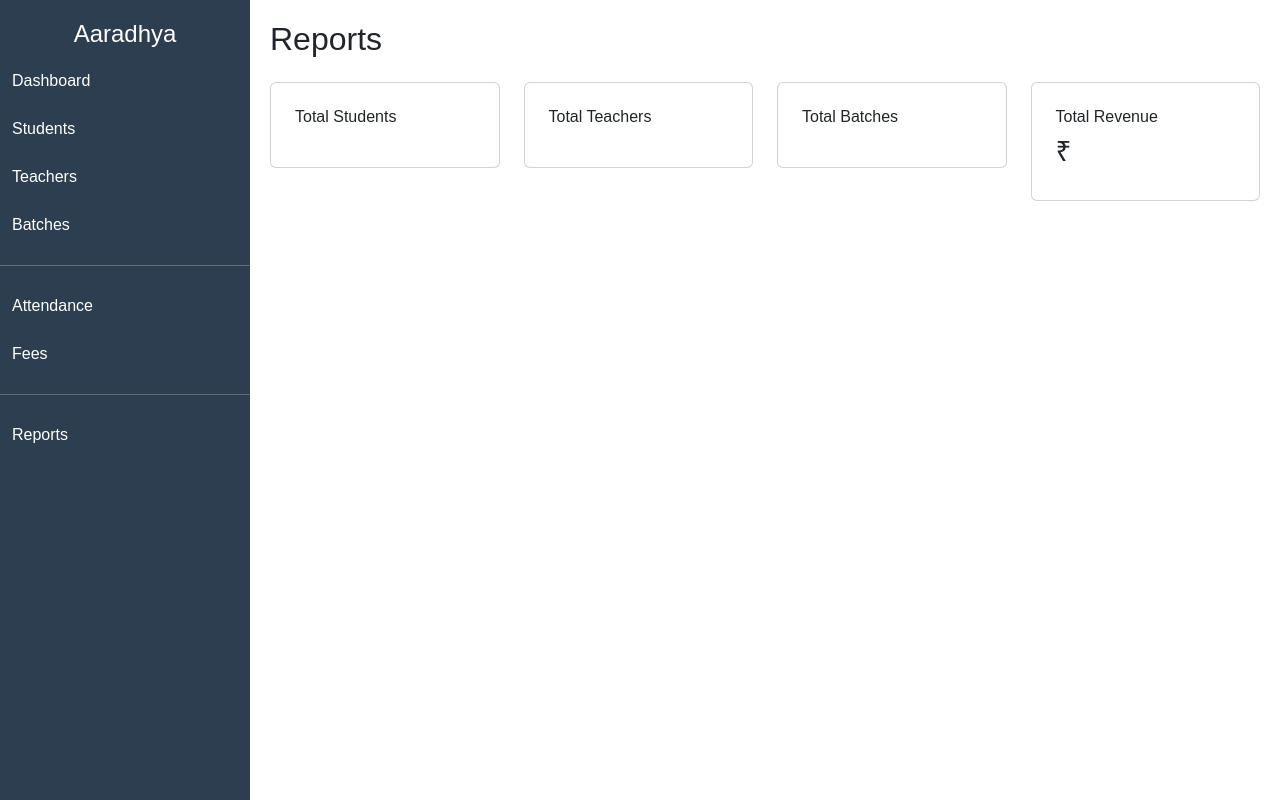
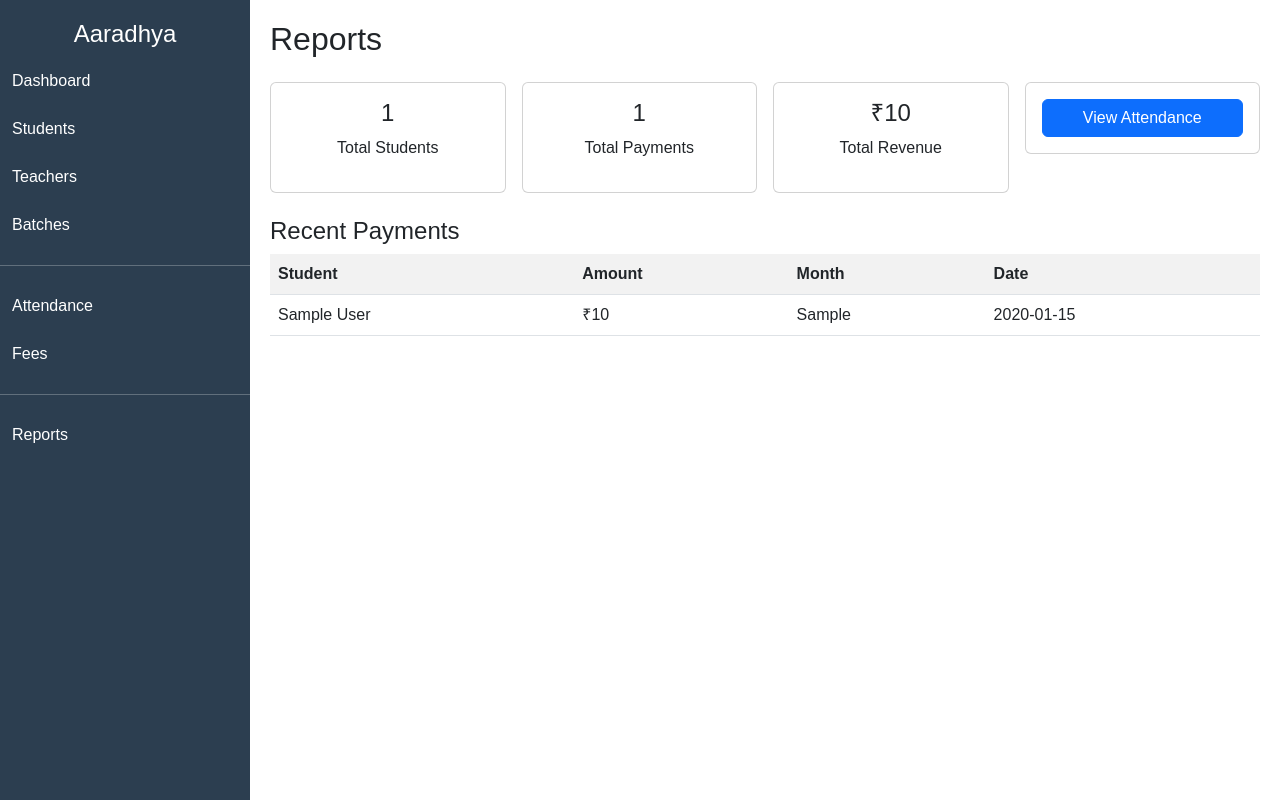
Before and after one commit to cuk6912/aaradhya-classes, a Flask app: page /reports in a window 1280 px wide. Run offline with Flask 3, Linux system fonts and the light colour scheme; tables that the repository leaves empty hold one stand-in row (values such as "Sample post").

Commit message:
Update reports.html

```diff
--- a/templates/reports.html
+++ b/templates/reports.html
@@ -4,56 +4,68 @@
 
 <h2 class="mb-4">Reports</h2>
 
-<div class="row">
+<div class="row g-3 mb-4">
 
-<div class="col-md-3">
+<div class="col-md-3 col-6">
+<div class="card p-3 text-center">
+<h4>{{students|length}}</h4>
+<p>Total Students</p>
+</div>
+</div>
 
-<div class="card p-4">
+<div class="col-md-3 col-6">
+<div class="card p-3 text-center">
+<h4>{{fees|length}}</h4>
+<p>Total Payments</p>
+</div>
+</div>
 
-<h6>Total Students</h6>
+<div class="col-md-3 col-6">
+<div class="card p-3 text-center">
+<h4>₹{{ fees | sum(attribute='amount') }}</h4>
+<p>Total Revenue</p>
+</div>
+</div>
 
-<h3>{{total_students}}</h3>
-
+<div class="col-md-3 col-6">
+<div class="card p-3 text-center">
+<a href="/student_attendance" class="btn btn-primary">View Attendance</a>
+</div>
 </div>
 
 </div>
 
-<div class="col-md-3">
+<h4>Recent Payments</h4>
 
-<div class="card p-4">
+<table class="table table-striped">
 
-<h6>Total Teachers</h6>
+<tr>
+<th>Student</th>
+<th>Amount</th>
+<th>Month</th>
+<th>Date</th>
+</tr>
 
-<h3>{{total_teachers}}</h3>
+{% for f in fees %}
 
-</div>
+<tr>
 
-</div>
+<td>
+{% for s in students %}
+{% if s.id == f.student_id %}
+{{ s.name }}
+{% endif %}
+{% endfor %}
+</td>
 
-<div class="col-md-3">
+<td>₹{{ f.amount }}</td>
+<td>{{ f.month }}</td>
+<td>{{ f.date_paid }}</td>
 
-<div class="card p-4">
+</tr>
 
-<h6>Total Batches</h6>
+{% endfor %}
 
-<h3>{{total_batches}}</h3>
-
-</div>
-
-</div>
-
-<div class="col-md-3">
-
-<div class="card p-4">
-
-<h6>Total Revenue</h6>
-
-<h3>₹ {{revenue}}</h3>
-
-</div>
-
-</div>
-
-</div>
+</table>
 
 {% endblock %}
```
